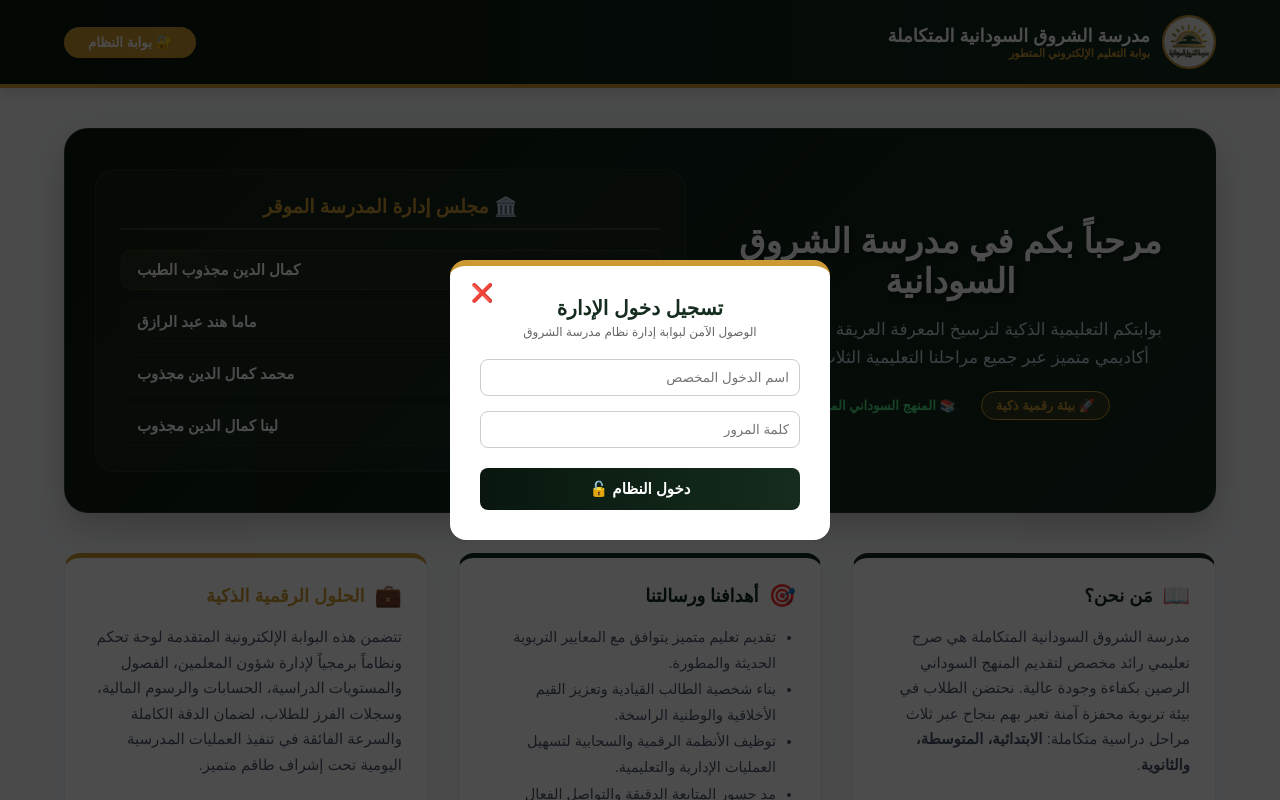
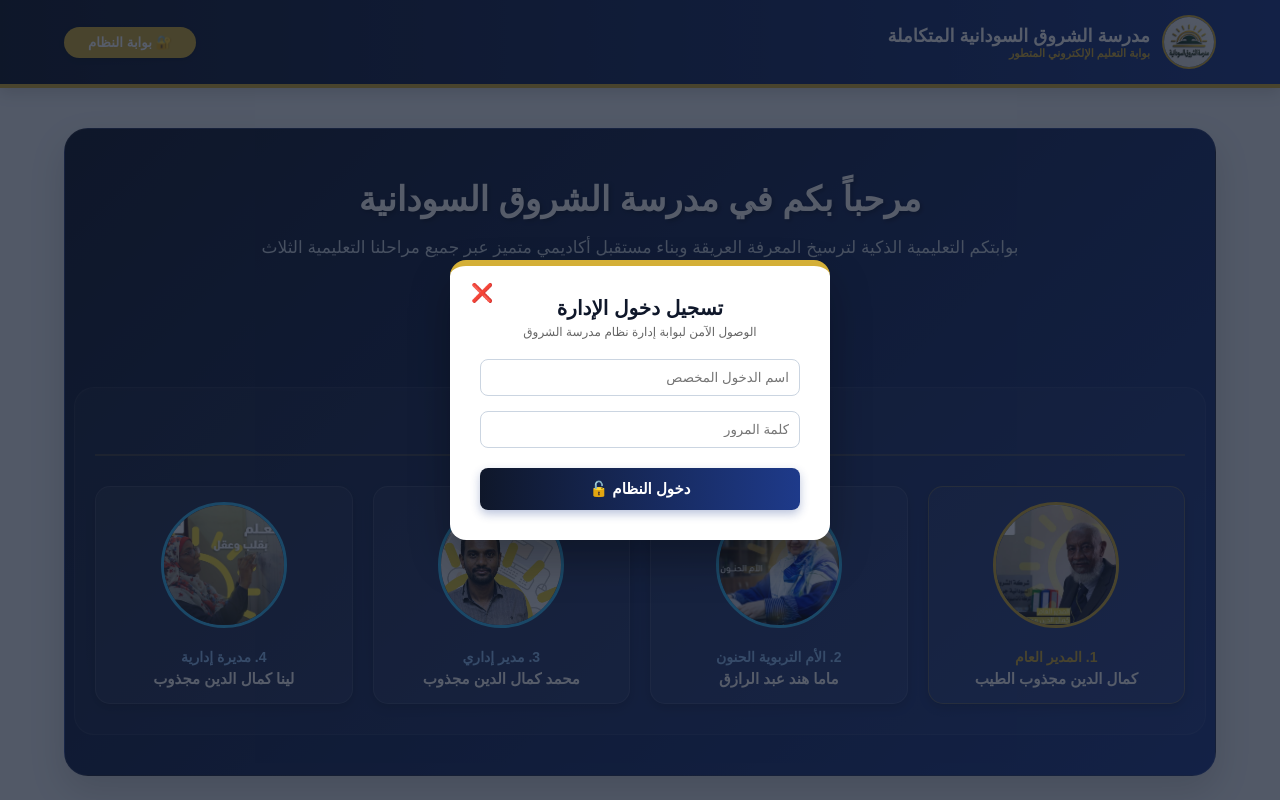
Before and after one commit to osman55-design/alshoruk-school, a React (Vite) app: page / in a window 1280 px wide. Both pictures are taken after a click on the button "🔐 بوابة النظام". Shown: the top 800 px of the page. Built offline with nearby package versions, Linux system fonts and the light colour scheme.

Commit message:
Refactor styles and colors in App.jsx
Updated styles and colors for various components, including header, buttons, and footer. Enhanced the login modal with new colors and improved accessibility.

```diff
--- a/src/App.jsx
+++ b/src/App.jsx
@@ -45,74 +45,98 @@ export default function App() {
   };
 
   return (
-    <div style={{ display: 'flex', flexDirection: 'column', minHeight: '100vh', backgroundColor: '#f8fafc', direction: 'rtl', fontFamily: 'Arial' }}>
+    <div style={{ display: 'flex', flexDirection: 'column', minHeight: '100vh', backgroundColor: '#f1f5f9', direction: 'rtl', fontFamily: 'Arial' }}>
 
-      <div style={{ display: 'flex', flexWrap: 'wrap', gap: '15px', padding: '15px 5%', background: 'linear-gradient(90deg, #09170e 0%, #152c1e 100%)', alignItems: 'center', justifyContent: 'space-between', boxShadow: '0 4px 15px rgba(0,0,0,0.15)', borderBottom: '4px solid #cc9933' }}>
+      {/* الشريط العلوي باللون الكحلي الملكي */}
+      <div style={{ display: 'flex', flexWrap: 'wrap', gap: '15px', padding: '15px 5%', background: 'linear-gradient(90deg, #0f172a 0%, #1e3a8a 100%)', alignItems: 'center', justifyContent: 'space-between', boxShadow: '0 4px 15px rgba(0,0,0,0.15)', borderBottom: '4px solid #d4af37' }}>
         <div style={{ display: 'flex', alignItems: 'center', gap: '12px' }}>
-          <img src="logo.png" alt="الشعار" onError={(e) => { e.target.src = "https://placehold.co🇸🇩"; }} style={{ width: '50px', height: '50px', borderRadius: '50%', border: '2px solid #cc9933' }} />
+          <img src="logo.png" alt="الشعار" onError={(e) => { e.target.src = "https://placehold.co"; }} style={{ width: '50px', height: '50px', borderRadius: '50%', border: '2px solid #d4af37' }} />
           <div style={{ display: 'flex', flexDirection: 'column' }}>
             <span style={{ color: '#fff', fontWeight: 'bold', fontSize: '18px' }}>مدرسة الشروق السودانية المتكاملة</span>
-            <span style={{ color: '#cc9933', fontSize: '11px', fontWeight: 'bold' }}>بوابة التعليم الإلكتروني المتطور</span>
+            <span style={{ color: '#d4af37', fontSize: '11px', fontWeight: 'bold' }}>بوابة التعليم الإلكتروني المتطور</span>
           </div>
         </div>
 
         {!isLoggedIn ? (
-          <button style={{ padding: '8px 24px', borderRadius: '25px', border: 'none', cursor: 'pointer', fontWeight: 'bold', backgroundColor: '#cc9933', color: '#fff' }} onClick={() => setShowLoginModal(true)}>🔐 بوابة النظام</button>
+          <button style={{ padding: '8px 24px', borderRadius: '25px', border: 'none', cursor: 'pointer', fontWeight: 'bold', backgroundColor: '#d4af37', color: '#fff', boxShadow: '0 2px 5px rgba(0,0,0,0.2)' }} onClick={() => setShowLoginModal(true)}>🔐 بوابة النظام</button>
         ) : (
           <div style={{ display: 'flex', flexWrap: 'wrap', gap: '8px', alignItems: 'center' }}>
-            <span style={{ color: '#cc9933', fontWeight: 'bold', marginLeft: '10px' }}>مرحباً: {currentUser?.name}</span>
-            <button style={{ padding: '6px 12px', borderRadius: '6px', border: 'none', cursor: 'pointer', fontWeight: 'bold', backgroundColor: activeTab === 'dashboard' ? '#cc9933' : '#fff', color: activeTab === 'dashboard' ? '#fff' : '#152c1e' }} onClick={() => setActiveTab('dashboard')}>لوحة التحكم</button>
-            <button style={{ padding: '6px 12px', borderRadius: '6px', border: 'none', cursor: 'pointer', fontWeight: 'bold', backgroundColor: activeTab === 'students' ? '#cc9933' : '#fff', color: activeTab === 'students' ? '#fff' : '#152c1e' }} onClick={() => setActiveTab('students')}>الطلاب</button>
+            <span style={{ color: '#d4af37', fontWeight: 'bold', marginLeft: '10px' }}>مرحباً: {currentUser?.name}</span>
+            <button style={{ padding: '6px 12px', borderRadius: '6px', border: 'none', cursor: 'pointer', fontWeight: 'bold', backgroundColor: activeTab === 'dashboard' ? '#d4af37' : '#fff', color: activeTab === 'dashboard' ? '#fff' : '#0f172a' }} onClick={() => setActiveTab('dashboard')}>لوحة التحكم</button>
+            <button style={{ padding: '6px 12px', borderRadius: '6px', border: 'none', cursor: 'pointer', fontWeight: 'bold', backgroundColor: activeTab === 'students' ? '#d4af37' : '#fff', color: activeTab === 'students' ? '#fff' : '#0f172a' }} onClick={() => setActiveTab('students')}>الطلاب</button>
             <button onClick={handleLogout} style={{ background: '#fee2e2', color: '#ef4444', border: 'none', padding: '6px 14px', borderRadius: '6px', fontWeight: 'bold' }}>خروج 🚪</button>
           </div>
         )}
       </div>
+
       <div style={{ padding: '40px 5%', flex: '1' }}>
         {activeTab === 'landing' && (
           <div style={{ maxWidth: '1200px', margin: '0 auto', display: 'flex', flexDirection: 'column', gap: '40px' }}>
 
-            <div style={{ background: 'linear-gradient(135deg, #0b1a10 0%, #152c1e 100%)', color: '#fff', padding: '40px 30px', borderRadius: '24px', boxShadow: '0 15px 35px rgba(0,0,0,0.2)', border: '1px solid rgba(255,255,255,0.08)', display: 'flex', flexDirection: 'row', flexWrap: 'wrap', gap: '30px', alignItems: 'center', justifyContent: 'center' }}>
+            {/* القسم الرئيسي الفخم المريح للعين */}
+            <div style={{ background: 'linear-gradient(135deg, #0f172a 0%, #1e3a8a 100%)', color: '#fff', padding: '40px 30px', borderRadius: '24px', boxShadow: '0 15px 35px rgba(0,0,0,0.15)', border: '1px solid rgba(255,255,255,0.08)', display: 'flex', flexDirection: 'column', gap: '40px', alignItems: 'center' }}>
 
-              <div style={{ flex: '1', minWidth: '290px', textAlign: 'center', padding: '10px' }}>
+              {/* رسالة الترحيب */}
+              <div style={{ textAlign: 'center', padding: '10px', maxWidth: '800px' }}>
                 <h1 style={{ margin: '0 0 15px 0', fontSize: 'clamp(24px, 3.5vw, 34px)', fontWeight: 'bold', textShadow: '2px 2px 4px rgba(0,0,0,0.4)', color: '#fff' }}>مرحباً بكم في مدرسة الشروق السودانية</h1>
                 <p style={{ margin: '0 auto', fontSize: 'clamp(15px, 1.8vw, 17px)', color: '#cbd5e1', lineHeight: '1.6' }}>بوابتكم التعليمية الذكية لترسيخ المعرفة العريقة وبناء مستقبل أكاديمي متميز عبر جميع مراحلنا التعليمية الثلاث المتكاملة</p>
                 <div style={{ marginTop: '20px', display: 'flex', justifyContent: 'center', gap: '10px', flexWrap: 'wrap' }}>
-                  <span style={{ backgroundColor: 'rgba(204,153,51,0.15)', color: '#cc9933', padding: '6px 14px', borderRadius: '20px', fontSize: '13px', fontWeight: 'bold', border: '1px solid #cc9933' }}>🚀 بيئة رقمية ذكية</span>
-                  <span style={{ backgroundColor: 'rgba(25,56,34,0.4)', color: '#4ade80', padding: '6px 14px', borderRadius: '20px', fontSize: '13px', fontWeight: 'bold', border: '1px solid #152c1e' }}>📚 المنهج السوداني المعتمد</span>
+                  <span style={{ backgroundColor: 'rgba(212,175,55,0.15)', color: '#d4af37', padding: '6px 14px', borderRadius: '20px', fontSize: '13px', fontWeight: 'bold', border: '1px solid #d4af37' }}>🚀 بيئة رقمية ذكية</span>
+                  <span style={{ backgroundColor: 'rgba(255,255,255,0.1)', color: '#38bdf8', padding: '6px 14px', borderRadius: '20px', fontSize: '13px', fontWeight: 'bold', border: '1px solid rgba(255,255,255,0.2)' }}>📚 المنهج السوداني المعتمد</span>
                 </div>
               </div>
 
-              <div style={{ flex: '1.2', minWidth: '300px', background: 'rgba(255, 255, 255, 0.03)', padding: '25px', borderRadius: '20px', border: '1px solid rgba(255,255,255,0.06)', boxShadow: 'inset 0 2px 4px rgba(255,255,255,0.02)' }}>
-                <h3 style={{ margin: '0 0 20px 0', color: '#cc9933', borderBottom: '2px solid rgba(204,153,51,0.2)', paddingBottom: '10px', fontSize: '19px', fontWeight: 'bold', textAlign: 'center' }}>🏛️ مجلس إدارة المدرسة الموقر</h3>
-                <div style={{ display: 'flex', flexDirection: 'column', gap: '12px', direction: 'rtl' }}>
-                  <div style={{ display: 'flex', flexWrap: 'wrap', justifyContent: 'space-between', alignItems: 'center', padding: '10px 15px', background: 'linear-gradient(90deg, rgba(204,153,51,0.08) 0%, rgba(255,255,255,0.01) 100%)', borderRadius: '10px', border: '1px solid rgba(204,153,51,0.15)' }}>
-                    <span style={{ color: '#cc9933', fontWeight: 'bold', fontSize: '14px' }}>1. المدير العام:</span>
-                    <span style={{ fontWeight: 'bold', fontSize: '15px', color: '#fff' }}>كمال الدين مجذوب الطيب</span>
+              {/* قسم مجلس الإدارة المطور ببطاقات وصور */}
+              <div style={{ width: '100%', background: 'rgba(255, 255, 255, 0.03)', padding: '30px 20px', borderRadius: '20px', border: '1px solid rgba(255,255,255,0.06)', boxShadow: 'inset 0 2px 4px rgba(255,255,255,0.02)' }}>
+                <h3 style={{ margin: '0 0 30px 0', color: '#d4af37', borderBottom: '2px solid rgba(212,175,55,0.2)', paddingBottom: '10px', fontSize: '22px', fontWeight: 'bold', textAlign: 'center' }}>🏛️ مجلس إدارة المدرسة الموقر</h3>
+
+                {/* شبكة عرض البطاقات المكونة من الصور والأسماء */}
+                <div style={{ display: 'grid', gridTemplateColumns: 'repeat(auto-fit, minmax(220px, 1fr))', gap: '20px', width: '100%', direction: 'rtl' }}>
+
+                  {/* البطاقة 1: المدير العام */}
+                  <div style={{ background: 'rgba(255, 255, 255, 0.05)', borderRadius: '15px', padding: '15px', textAlign: 'center', border: '1px solid rgba(212,175,55,0.3)', boxShadow: '0 4px 10px rgba(0,0,0,0.2)' }}>
+                    <img src="manager1.png" alt="المدير العام" onError={(e) => { e.target.src = "https://placehold.co"; }} style={{ width: '120px', height: '120px', borderRadius: '50%', objectFit: 'cover', marginBottom: '12px', border: '3px solid #d4af37' }} />
+                    <h4 style={{ margin: '5px 0', color: '#d4af37', fontSize: '14px', fontWeight: 'bold' }}>1. المدير العام</h4>
+                    <p style={{ margin: '0', color: '#fff', fontWeight: 'bold', fontSize: '15px' }}>كمال الدين مجذوب الطيب</p>
                   </div>
-                  <div style={{ display: 'flex', flexWrap: 'wrap', justifyContent: 'space-between', alignItems: 'center', padding: '10px 15px', background: 'rgba(255,255,255,0.02)', borderRadius: '10px', border: '1px solid rgba(255,255,255,0.04)' }}>
-                    <span style={{ color: '#fed7aa', fontWeight: 'bold', fontSize: '14px' }}>2. الأم التربوية الحنون:</span>
-                    <span style={{ fontWeight: 'bold', fontSize: '15px', color: '#fff' }}>ماما هند عبد الرازق</span>
+
+                  {/* البطاقة 2: الأم التربوية */}
+                  <div style={{ background: 'rgba(255, 255, 255, 0.05)', borderRadius: '15px', padding: '15px', textAlign: 'center', border: '1px solid rgba(255,255,255,0.1)', boxShadow: '0 4px 10px rgba(0,0,0,0.2)' }}>
+                    <img src="mother.png" alt="الأم التربوية" onError={(e) => { e.target.src = "https://placehold.co"; }} style={{ width: '120px', height: '120px', borderRadius: '50%', objectFit: 'cover', marginBottom: '12px', border: '3px solid #38bdf8' }} />
+                    <h4 style={{ margin: '5px 0', color: '#93c5fd', fontSize: '14px', fontWeight: 'bold' }}>2. الأم التربوية الحنون</h4>
+                    <p style={{ margin: '0', color: '#fff', fontWeight: 'bold', fontSize: '15px' }}>ماما هند عبد الرازق</p>
                   </div>
-                  <div style={{ display: 'flex', flexWrap: 'wrap', justifyContent: 'space-between', alignItems: 'center', padding: '10px 15px', background: 'rgba(255,255,255,0.02)', borderRadius: '10px', border: '1px solid rgba(255,255,255,0.04)' }}>
-                    <span style={{ color: '#fed7aa', fontWeight: 'bold', fontSize: '14px' }}>3. مدير إداري:</span>
-                    <span style={{ fontWeight: 'bold', fontSize: '15px', color: '#fff' }}>محمد كمال الدين مجذوب</span>
+
+                  {/* البطاقة 3: مدير إداري */}
+                  <div style={{ background: 'rgba(255, 255, 255, 0.05)', borderRadius: '15px', padding: '15px', textAlign: 'center', border: '1px solid rgba(255,255,255,0.1)', boxShadow: '0 4px 10px rgba(0,0,0,0.2)' }}>
+                    <img src="admin_manager.png" alt="مدير إداري" onError={(e) => { e.target.src = "https://placehold.co"; }} style={{ width: '120px', height: '120px', borderRadius: '50%', objectFit: 'cover', marginBottom: '12px', border: '3px solid #38bdf8' }} />
+                    <h4 style={{ margin: '5px 0', color: '#93c5fd', fontSize: '14px', fontWeight: 'bold' }}>3. مدير إداري</h4>
+                    <p style={{ margin: '0', color: '#fff', fontWeight: 'bold', fontSize: '15px' }}>محمد كمال الدين مجذوب</p>
                   </div>
-                  <div style={{ display: 'flex', flexWrap: 'wrap', justifyContent: 'space-between', alignItems: 'center', padding: '10px 15px', background: 'rgba(255,255,255,0.02)', borderRadius: '10px', border: '1px solid rgba(255,255,255,0.04)' }}>
-                    <span style={{ color: '#fed7aa', fontWeight: 'bold', fontSize: '14px' }}>4. مديرة إدارية:</span>
-                    <span style={{ fontWeight: 'bold', fontSize: '15px', color: '#fff' }}>لينا كمال الدين مجذوب</span>
+                  {/* البطاقة 4: مديرة إدارية */}
+                  <div style={{ background: 'rgba(255, 255, 255, 0.05)', borderRadius: '15px', padding: '15px', textAlign: 'center', border: '1px solid rgba(255,255,255,0.1)', boxShadow: '0 4px 10px rgba(0,0,0,0.2)' }}>
+                    <img src="admin_manager2.png" alt="مديرة إدارية" onError={(e) => { e.target.src = "https://placehold.co"; }} style={{ width: '120px', height: '120px', borderRadius: '50%', objectFit: 'cover', marginBottom: '12px', border: '3px solid #38bdf8' }} />
+                    <h4 style={{ margin: '5px 0', color: '#93c5fd', fontSize: '14px', fontWeight: 'bold' }}>4. مديرة إدارية</h4>
+                    <p style={{ margin: '0', color: '#fff', fontWeight: 'bold', fontSize: '15px' }}>لينا كمال الدين مجذوب</p>
                   </div>
+
                 </div>
               </div>
 
             </div>
+
+            {/* بطاقات التعريف والمعلومات بالألوان العصرية والخطوط المريحة */}
             <div style={{ display: 'grid', gridTemplateColumns: 'repeat(auto-fit, minmax(290px, 1fr))', gap: '30px' }}>
-              <div style={{ background: '#fff', padding: '25px', borderRadius: '16px', boxShadow: '0 10px 20px rgba(0,0,0,0.015)', borderTop: '5px solid #152c1e', borderLeft: '1px solid #e2e8f0', borderRight: '1px solid #e2e8f0', borderBottom: '1px solid #e2e8f0' }}>
-                <div style={{ display: 'flex', alignItems: 'center', gap: '10px', marginBottom: '15px' }}><span style={{ fontSize: '22px' }}>📖</span><h3 style={{ color: '#152c1e', margin: 0, fontWeight: 'bold', fontSize: '18px' }}>مَن نحن؟</h3></div>
+
+              {/* بطاقة: من نحن */}
+              <div style={{ background: '#fff', padding: '25px', borderRadius: '16px', boxShadow: '0 10px 25px rgba(0,0,0,0.03)', borderTop: '5px solid #1e3a8a', borderLeft: '1px solid #e2e8f0', borderRight: '1px solid #e2e8f0', borderBottom: '1px solid #e2e8f0' }}>
+                <div style={{ display: 'flex', alignItems: 'center', gap: '10px', marginBottom: '15px' }}><span style={{ fontSize: '22px' }}>📖</span><h3 style={{ color: '#1e3a8a', margin: 0, fontWeight: 'bold', fontSize: '18px' }}>مَن نحن؟</h3></div>
                 <p style={{ color: '#475569', lineHeight: '1.7', fontSize: '15px', margin: 0 }}>مدرسة الشروق السودانية المتكاملة هي صرح تعليمي رائد مخصص لتقديم المنهج السوداني الرصين بكفاءة وجودة عالية. نحتضن الطلاب في بيئة تربوية محفزة آمنة تعبر بهم بنجاح عبر ثلاث مراحل دراسية متكاملة: <strong>الابتدائية، المتوسطة، والثانوية</strong>.</p>
               </div>
 
-              <div style={{ background: '#fff', padding: '25px', borderRadius: '16px', boxShadow: '0 10px 20px rgba(0,0,0,0.015)', borderTop: '5px solid #0d2814', borderLeft: '1px solid #e2e8f0', borderRight: '1px solid #e2e8f0', borderBottom: '1px solid #e2e8f0' }}>
-                <div style={{ display: 'flex', alignItems: 'center', gap: '10px', marginBottom: '15px' }}><span style={{ fontSize: '22px' }}>🎯</span><h3 style={{ color: '#0d2814', margin: 0, fontWeight: 'bold', fontSize: '18px' }}>أهدافنا ورسالتنا</h3></div>
+              {/* بطاقة: أهدافنا ورسالتنا */}
+              <div style={{ background: '#fff', padding: '25px', borderRadius: '16px', boxShadow: '0 10px 25px rgba(0,0,0,0.03)', borderTop: '5px solid #0f172a', borderLeft: '1px solid #e2e8f0', borderRight: '1px solid #e2e8f0', borderBottom: '1px solid #e2e8f0' }}>
+                <div style={{ display: 'flex', alignItems: 'center', gap: '10px', marginBottom: '15px' }}><span style={{ fontSize: '22px' }}>🎯</span><h3 style={{ color: '#0f172a', margin: 0, fontWeight: 'bold', fontSize: '18px' }}>أهدافنا ورسالتنا</h3></div>
                 <ul style={{ color: '#475569', lineHeight: '1.8', fontSize: '14.5px', paddingRight: '20px', margin: 0 }}>
                   <li>تقديم تعليم متميز يتوافق مع المعايير التربوية الحديثة والمطورة.</li>
                   <li>بناء شخصية الطالب القيادية وتعزيز القيم الأخلاقية والوطنية الراسخة.</li>
@@ -121,8 +145,9 @@ export default function App() {
                 </ul>
               </div>
 
-              <div style={{ background: '#fff', padding: '25px', borderRadius: '16px', boxShadow: '0 10px 20px rgba(0,0,0,0.015)', borderTop: '5px solid #cc9933', borderLeft: '1px solid #e2e8f0', borderRight: '1px solid #e2e8f0', borderBottom: '1px solid #e2e8f0' }}>
-                <div style={{ display: 'flex', alignItems: 'center', gap: '10px', marginBottom: '15px' }}><span style={{ fontSize: '22px' }}>💼</span><h3 style={{ color: '#cc9933', margin: 0, fontWeight: 'bold', fontSize: '18px' }}>الحلول الرقمية الذكية</h3></div>
+              {/* بطاقة: الحلول الرقمية الذكية */}
+              <div style={{ background: '#fff', padding: '25px', borderRadius: '16px', boxShadow: '0 10px 25px rgba(0,0,0,0.03)', borderTop: '5px solid #d4af37', borderLeft: '1px solid #e2e8f0', borderRight: '1px solid #e2e8f0', borderBottom: '1px solid #e2e8f0' }}>
+                <div style={{ display: 'flex', alignItems: 'center', gap: '10px', marginBottom: '15px' }}><span style={{ fontSize: '22px' }}>💼</span><h3 style={{ color: '#d4af37', margin: 0, fontWeight: 'bold', fontSize: '18px' }}>الحلول الرقمية الذكية</h3></div>
                 <p style={{ color: '#475569', lineHeight: '1.7', fontSize: '15px', margin: 0 }}>تتضمن هذه البوابة الإلكترونية المتقدمة لوحة تحكم ونظاماً برمجياً لإدارة شؤون المعلمين، الفصول والمستويات الدراسية، الحسابات والرسوم المالية، وسجلات الفرز للطلاب، لضمان الدقة الكاملة والسرعة الفائقة في تنفيذ العمليات المدرسية اليومية تحت إشراف طاقم متميز.</p>
               </div>
             </div>
@@ -143,30 +168,32 @@ export default function App() {
         )}
       </div>
 
+      {/* نافذة تسجيل الدخول المعدلة بالألوان الجديدة الفخمة */}
       {showLoginModal && (
-        <div style={{ position: 'fixed', top: 0, left: 0, right: 0, bottom: 0, backgroundColor: 'rgba(0,0,0,0.7)', display: 'flex', justifyContent: 'center', alignItems: 'center', zIndex: 3000 }}>
-          <form onSubmit={handleLogin} style={{ background: '#fff', padding: '30px', borderRadius: '16px', width: '320px', position: 'relative', borderTop: '6px solid #cc9933' }}>
+        <div style={{ position: 'fixed', top: 0, left: 0, right: 0, bottom: 0, backgroundColor: 'rgba(15,23,42,0.7)', display: 'flex', justifyContent: 'center', alignItems: 'center', zIndex: 3000 }}>
+          <form onSubmit={handleLogin} style={{ background: '#fff', padding: '30px', borderRadius: '16px', width: '320px', position: 'relative', borderTop: '6px solid #d4af37', boxShadow: '0 20px 40px rgba(0,0,0,0.3)' }}>
             <button type="button" onClick={() => setShowLoginModal(false)} style={{ position: 'absolute', top: '15px', left: '15px', border: 'none', background: 'none', fontSize: '18px', cursor: 'pointer', color: '#aaa' }}>❌</button>
-            <h3 style={{ textAlign: 'center', color: '#152c1e', margin: '0 0 5px 0', fontSize: '20px', fontWeight: 'bold' }}>تسجيل دخول الإدارة</h3>
+            <h3 style={{ textAlign: 'center', color: '#0f172a', margin: '0 0 5px 0', fontSize: '20px', fontWeight: 'bold' }}>تسجيل دخول الإدارة</h3>
             <p style={{ textAlign: 'center', color: '#666', fontSize: '12px', margin: '0 0 20px 0' }}>الوصول الآمن لبوابة إدارة نظام مدرسة الشروق</p>
 
             <div style={{ marginBottom: '15px', textAlign: 'right' }}>
-              <input type="text" placeholder="اسم الدخول المخصص" value={username} onChange={e => setUsername(e.target.value)} style={{ width: '100%', padding: '10px', borderRadius: '8px', border: '1px solid #ccc', boxSizing: 'border-box', textAlign: 'right' }} required />
+              <input type="text" placeholder="اسم الدخول المخصص" value={username} onChange={e => setUsername(e.target.value)} style={{ width: '100%', padding: '10px', borderRadius: '8px', border: '1px solid #cbd5e1', boxSizing: 'border-box', textAlign: 'right' }} required />
             </div>
 
             <div style={{ marginBottom: '20px', textAlign: 'right' }}>
-              <input type="password" placeholder="كلمة المرور" value={password} onChange={e => setPassword(e.target.value)} style={{ width: '100%', padding: '10px', borderRadius: '8px', border: '1px solid #ccc', boxSizing: 'border-box', textAlign: 'right' }} required />
+              <input type="password" placeholder="كلمة المرور" value={password} onChange={e => setPassword(e.target.value)} style={{ width: '100%', padding: '10px', borderRadius: '8px', border: '1px solid #cbd5e1', boxSizing: 'border-box', textAlign: 'right' }} required />
             </div>
 
-            <button type="submit" disabled={loading} style={{ width: '100%', padding: '12px', background: 'linear-gradient(90deg, #09170e 0%, #152c1e 100%)', color: '#fff', border: 'none', borderRadius: '8px', fontWeight: 'bold', cursor: 'pointer', fontSize: '15px' }}>
+            <button type="submit" disabled={loading} style={{ width: '100%', padding: '12px', background: 'linear-gradient(90deg, #0f172a 0%, #1e3a8a 100%)', color: '#fff', border: 'none', borderRadius: '8px', fontWeight: 'bold', cursor: 'pointer', fontSize: '15px', boxShadow: '0 4px 10px rgba(30,58,138,0.3)' }}>
               {loading ? "جاري فتح البوابة..." : "دخول النظام 🔓"}
             </button>
           </form>
         </div>
       )}
 
+      {/* التذييل (Footer) المتناسق */}
       <footer style={{ textAlign: 'center', padding: '20px', backgroundColor: '#ffffff', borderTop: '2px solid #e2e8f0', color: '#475569', fontSize: '15px', fontWeight: 'bold', width: '100%', boxSizing: 'border-box' }}>
-        ✨ من تصميم الإبداعي للمطور: <span style={{ color: '#cc9933', fontSize: '16px' }}>الأستاذ عثمان صديق ( أبو حلا )</span> | 📱 للتواصل والدعم الفني المباشر: <span style={{ color: '#1e3a8a' }}>01149169346</span>
+        ✨ من تصميم : <span style={{ color: '#d4af37', fontSize: '16px' }}>الأستاذ عثمان صديق ( أبو حلا )</span> | 📱 للتواصل والدعم الفني المباشر: <span style={{ color: '#1e3a8a' }}>01149169346</span>
       </footer>
 
     </div>
```
